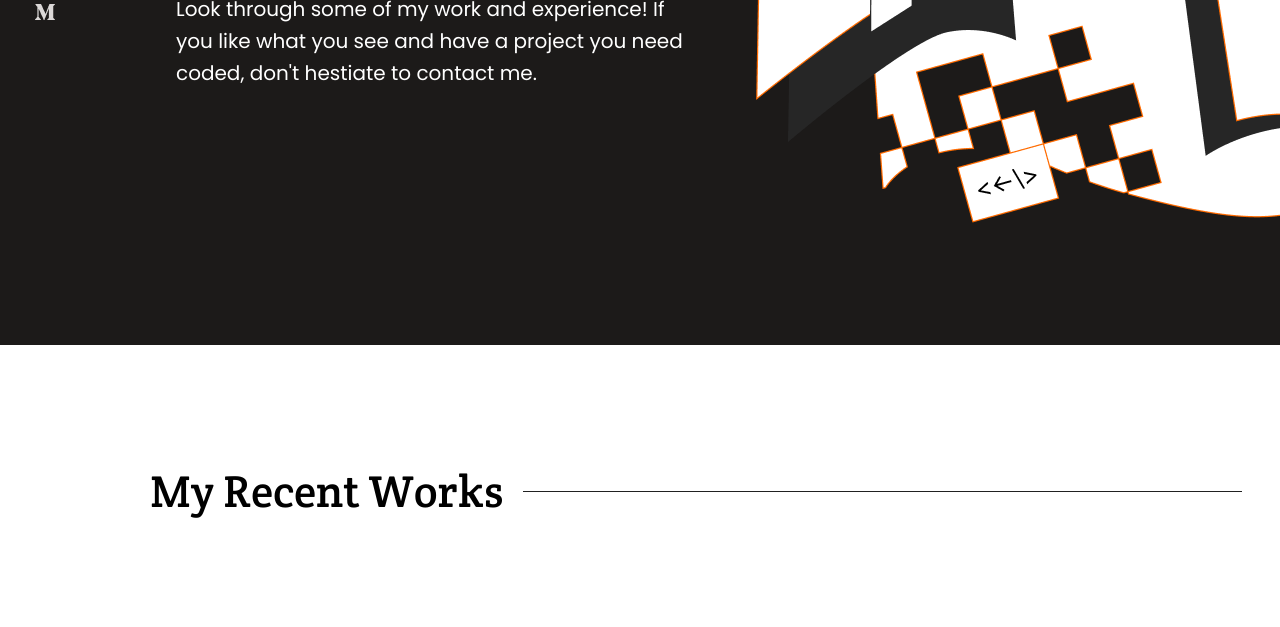
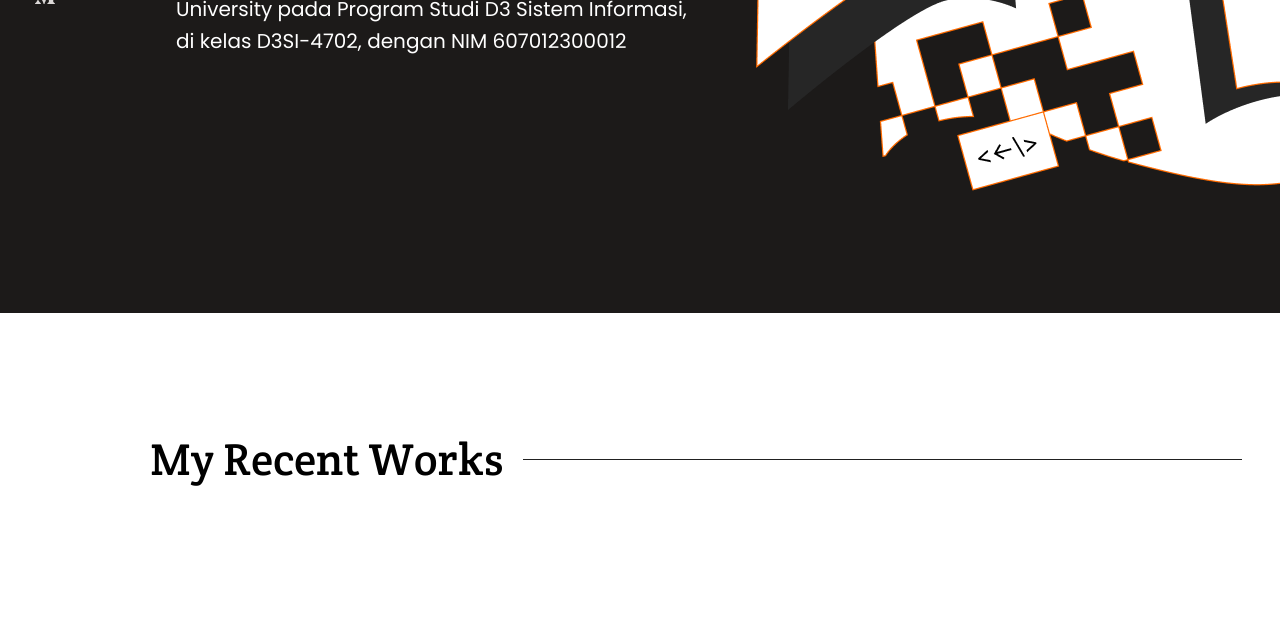
Before and after one commit to Ridz-sensei/Ridz, a website: page index.html in a window 1280 px wide. Shown: the part 473-1100 px from the top of the page. Drawn offline with Linux system fonts and the light colour scheme.

Commit message:
Update index.html

```diff
--- a/index.html
+++ b/index.html
@@ -47,9 +47,9 @@
         <h1 class="main-header">Hai, Saya Hafidz</h1>
         <p class="profession">Saya adalah mahasiswa D3 Sistem Informasi</p>
         <p class="description">
-          I can help you build a product , feature or website Look through some
-          of my work and experience! If you like what you see and have a project
-          you need coded, don't hestiate to contact me.
+          Saya adalah mahasiswa tahun pertama Telkom University
+          pada Program Studi D3 Sistem Informasi, di kelas
+          D3SI-4702, dengan NIM 607012300012
         </p>
       </div>
 
```
